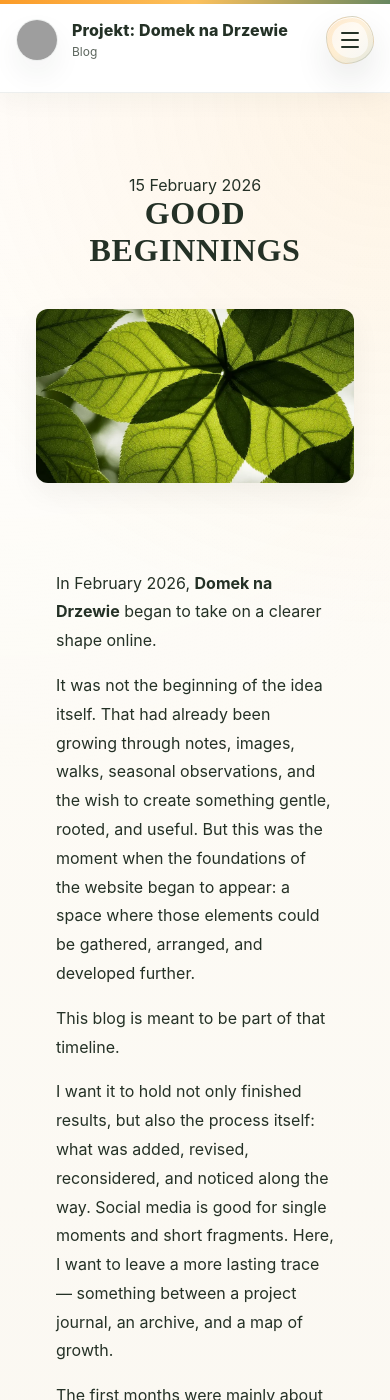
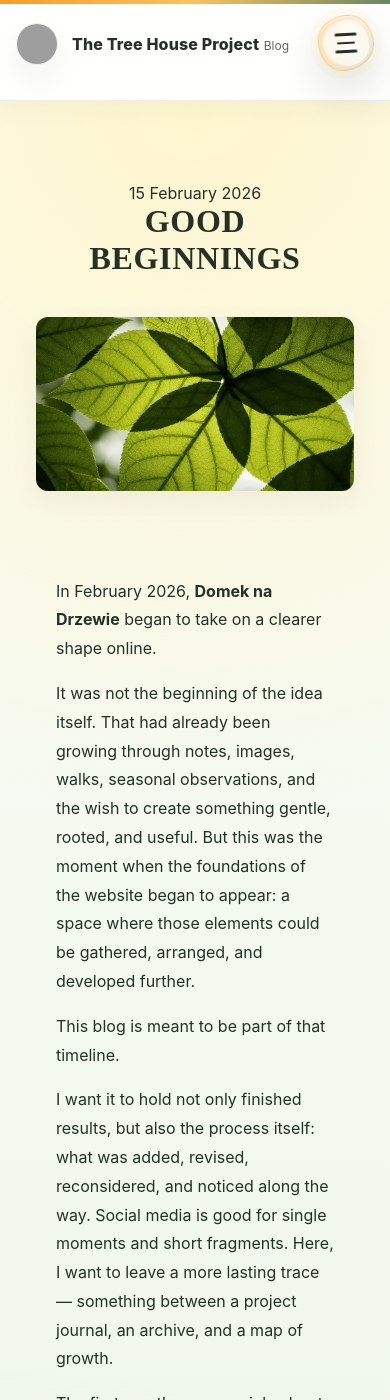
Before and after one commit to akonkia/domeknadrzewie, a Jekyll site: the page built from _posts/2026-02-15-good-foundations.en.md, in a window 390 px wide and 1400 px high. Built offline with Jekyll 4.4.1, drawn with Linux system fonts in a browser that asks for light colours; grey boxes are pictures that could not be loaded.

Commit message:
Blobbed menu

```diff
--- a/_layouts/default.html
+++ b/_layouts/default.html
@@ -20,6 +20,8 @@
   <style>
     :root {
       --sage: #678760;
+      --sage-light: #dfead7;
+      --leaf-mist: #edf5e8;
       --orange: #fb9b27;
       --gold: #fcc15d;
       --cream: #f5f4ef;
@@ -37,7 +39,9 @@
     body {
       margin: 0;
       font-family: Inter, Arial, Helvetica, sans-serif;
-      background: #faf7f0;
+      background:
+        radial-gradient(circle at top left, rgba(255,248,214,0.78), transparent 28%),
+        linear-gradient(180deg, #f8fbf3 0%, #eff6ea 100%);
       color: var(--text);
     }
 
@@ -116,24 +120,26 @@
     /* BEGIN: Organic mobile menu toggle */
     .menu-toggle {
       display: none;
-      width: 48px;
-      height: 48px;
+      width: 56px;
+      height: 56px;
       padding: 0;
-      border: 1px solid rgba(36,49,38,0.12);
+      border: 1px solid rgba(251,155,39,0.30);
       border-radius: 55% 45% 58% 42% / 44% 53% 47% 56%;
-      background: linear-gradient(135deg, rgba(251,155,39,0.28), rgba(252,193,93,0.32) 48%, rgba(103,135,96,0.22));
+      background: linear-gradient(135deg, rgba(251,155,39,0.42), rgba(252,193,93,0.52) 48%, rgba(103,135,96,0.30));
       box-shadow:
-        0 16px 34px rgba(36,49,38,0.10),
+        0 18px 40px rgba(36,49,38,0.14),
+        0 0 0 8px rgba(255,244,196,0.18),
         inset 0 1px 0 rgba(255,255,255,0.8);
       cursor: pointer;
       align-items: center;
       justify-content: center;
       flex-direction: column;
-      gap: 5px;
+      gap: 6px;
       flex-shrink: 0;
       position: relative;
       overflow: hidden;
       isolation: isolate;
+      animation: organic-toggle-float 4.2s ease-in-out infinite;
       transition:
         transform 0.28s ease,
         border-radius 0.34s ease,
@@ -150,82 +156,111 @@
     }
 
     .menu-toggle::before {
-      inset: 5px;
+      inset: 4px;
       border-radius: 58% 42% 46% 54% / 48% 58% 42% 52%;
-      background: rgba(255,255,255,0.64);
+      background: rgba(255,255,255,0.70);
       z-index: 0;
     }
 
     .menu-toggle::after {
-      width: 70px;
-      height: 70px;
-      right: -18px;
-      top: -22px;
+      width: 84px;
+      height: 84px;
+      right: -22px;
+      top: -26px;
       border-radius: 50%;
-      background: radial-gradient(circle, rgba(255,255,255,0.38), rgba(255,255,255,0));
-      opacity: 0.9;
+      background: radial-gradient(circle, rgba(255,255,255,0.54), rgba(255,255,255,0));
+      opacity: 1;
       z-index: 0;
     }
 
     .menu-toggle span {
       display: block;
-      width: 18px;
-      height: 2px;
+      width: 22px;
+      height: 2.5px;
       border-radius: 999px;
       background: var(--text);
-      transition: transform 0.22s ease, opacity 0.22s ease;
+      box-shadow: 0 1px 0 rgba(255,255,255,0.28);
+      transition: transform 0.28s ease, opacity 0.22s ease, width 0.28s ease;
       position: relative;
       z-index: 1;
     }
 
+    .menu-toggle span:nth-child(2) {
+      width: 18px;
+    }
+
+    .menu-toggle:focus-visible {
+      outline: none;
+      box-shadow:
+        0 20px 42px rgba(36,49,38,0.16),
+        0 0 0 10px rgba(251,155,39,0.16),
+        inset 0 1px 0 rgba(255,255,255,0.9);
+    }
+
     @media (hover: hover) {
       .menu-toggle:hover {
-        transform: translateY(-2px) rotate(-4deg) scale(1.04);
+        transform: translateY(-3px) rotate(-7deg) scale(1.10);
         border-radius: 42% 58% 44% 56% / 53% 41% 59% 47%;
         box-shadow:
-          0 22px 42px rgba(36,49,38,0.14),
+          0 26px 48px rgba(36,49,38,0.18),
+          0 0 0 10px rgba(255,244,196,0.22),
           inset 0 1px 0 rgba(255,255,255,0.88);
       }
 
       .menu-toggle:hover::before {
-        transform: scale(1.03) rotate(8deg);
+        transform: scale(1.06) rotate(10deg);
         border-radius: 46% 54% 42% 58% / 56% 42% 58% 44%;
       }
 
       .menu-toggle:hover::after {
-        transform: translate(-4px, 4px) scale(1.08);
+        transform: translate(-6px, 6px) scale(1.14);
       }
     }
 
     .menu-toggle[aria-expanded="true"] span:nth-child(1) {
-      transform: translateY(7px) rotate(45deg);
+      transform: translateY(8.5px) rotate(45deg);
     }
 
     .menu-toggle[aria-expanded="true"] span:nth-child(2) {
       opacity: 0;
+      width: 8px;
     }
 
     .menu-toggle[aria-expanded="true"] span:nth-child(3) {
-      transform: translateY(-7px) rotate(-45deg);
+      transform: translateY(-8.5px) rotate(-45deg);
     }
 
     .menu-toggle[aria-expanded="true"] {
-      transform: rotate(8deg) scale(1.05);
-      border-radius: 42% 58% 44% 56% / 53% 41% 59% 47%;
-      background: linear-gradient(135deg, rgba(251,155,39,0.36), rgba(252,193,93,0.42) 48%, rgba(103,135,96,0.28));
+      animation: none;
+      transform: rotate(10deg) scale(1.12);
+      border-radius: 38% 62% 42% 58% / 56% 38% 62% 44%;
+      background: linear-gradient(135deg, rgba(251,155,39,0.48), rgba(252,193,93,0.58) 48%, rgba(103,135,96,0.34));
       box-shadow:
-        0 22px 42px rgba(36,49,38,0.14),
+        0 28px 54px rgba(36,49,38,0.20),
+        0 0 0 12px rgba(255,244,196,0.24),
         inset 0 1px 0 rgba(255,255,255,0.9);
     }
 
     .menu-toggle[aria-expanded="true"]::before {
-      transform: scale(1.06) rotate(10deg);
-      border-radius: 44% 56% 40% 60% / 60% 39% 61% 40%;
-      background: rgba(255,255,255,0.72);
+      transform: scale(1.10) rotate(14deg);
+      border-radius: 42% 58% 36% 64% / 64% 34% 66% 36%;
+      background: rgba(255,255,255,0.78);
     }
 
     .menu-toggle[aria-expanded="true"]::after {
-      transform: translate(-6px, 6px) scale(1.12);
+      transform: translate(-8px, 9px) scale(1.18);
+    }
+
+    @keyframes organic-toggle-float {
+      0%, 100% {
+        transform: rotate(0deg) translateY(0);
+      }
+      35% {
+        transform: rotate(-3deg) translateY(-1px);
+      }
+      70% {
+        transform: rotate(2deg) translateY(1px);
+      }
     }
     /* END: Organic mobile menu toggle */
     /*
@@ -289,9 +324,10 @@
     .page {
       padding: 42px 0 56px;
       background:
-        radial-gradient(circle at top right, rgba(251,155,39,0.10), transparent 24%),
-        radial-gradient(circle at top left, rgba(255,255,255,0.75), transparent 30%),
-        linear-gradient(180deg, #fffdf8 0%, #f8f5ee 100%);
+        radial-gradient(circle at top right, rgba(251,155,39,0.10), transparent 22%),
+        radial-gradient(circle at top left, rgba(255,248,214,0.76), transparent 26%),
+        linear-gradient(180deg, rgba(255,255,255,0.56), rgba(255,255,255,0)),
+        linear-gradient(180deg, var(--leaf-mist) 0%, var(--sage-light) 100%);
     }
     .nav-label { display: flex; flex-direction: column; align-items: center; justify-content: center; line-height: 1.08; gap: 4px; }
     .nav-pl { display: block; font-size: 0.94rem; font-weight: 800; text-transform: uppercase; letter-spacing: 0.04em; }
@@ -331,16 +367,51 @@
         display: flex;
         flex-direction: column;
         width: 100%;
-        background: rgba(255,255,255,0.96);
-        border: 1px solid rgba(36,49,38,0.06);
-        border-radius: 18px;
-        box-shadow: var(--shadow);
-        transition: max-height 0.35s ease, opacity 0.25s ease;
+        background: linear-gradient(180deg, rgba(255,255,255,0.96), rgba(247,251,242,0.98));
+        border: 1px solid rgba(251,155,39,0.12);
+        border-radius: 30px 24px 34px 22px;
+        box-shadow:
+          0 20px 44px rgba(36,49,38,0.10),
+          inset 0 1px 0 rgba(255,255,255,0.8);
+        position: relative;
+        transform: translateY(-14px) scale(0.94, 0.90);
+        transform-origin: top center;
+        transition: max-height 0.45s ease, opacity 0.24s ease, transform 0.48s cubic-bezier(0.22, 1.18, 0.28, 1);
+      }
+
+      .nav-links::before,
+      .nav-links::after {
+        content: "";
+        position: absolute;
+        pointer-events: none;
+        transition: transform 0.48s cubic-bezier(0.22, 1.18, 0.28, 1), opacity 0.28s ease;
+      }
+
+      .nav-links::before {
+        inset: 0;
+        border-radius: inherit;
+        background:
+          radial-gradient(circle at 14% 12%, rgba(255,244,196,0.58), transparent 22%),
+          radial-gradient(circle at 88% 18%, rgba(251,155,39,0.16), transparent 18%),
+          radial-gradient(circle at 18% 82%, rgba(103,135,96,0.12), transparent 20%);
+        opacity: 0.85;
+      }
+
+      .nav-links::after {
+        width: 130px;
+        height: 68px;
+        top: -14px;
+        right: 18px;
+        border-radius: 58% 42% 60% 40% / 46% 58% 42% 54%;
+        background: radial-gradient(circle, rgba(255,255,255,0.48), rgba(255,255,255,0));
+        opacity: 0.8;
       }
 
       .nav-links.active {
-        max-height: 400px;
+        max-height: 460px;
         opacity: 1;
+        transform: translateY(0) scale(1);
+        animation: organic-menu-reveal 560ms cubic-bezier(0.2, 1.12, 0.3, 1) both;
       }
 
       .nav-links a {
@@ -352,14 +423,54 @@
         border-bottom: 1px solid rgba(36,49,38,0.06);
         justify-content: flex-start;
         flex: none;
+        position: relative;
+        z-index: 1;
+        transition: background 0.22s ease, transform 0.22s ease, padding-left 0.22s ease;
       }
 
       .nav-links a:last-child {
         border-bottom: none;
       }
 
+      .nav-links.active::before {
+        transform: scale(1.02, 1.05);
+      }
+
+      .nav-links.active::after {
+        transform: translate(-8px, 10px) scale(1.06);
+      }
+
       .nav-label {
         align-items: flex-start;
+      }
+
+      @media (hover: hover) {
+        .nav-links a:hover {
+          transform: translateX(4px);
+          padding-left: 22px;
+        }
+      }
+
+      @keyframes organic-menu-reveal {
+        0% {
+          opacity: 0;
+          transform: translateY(-18px) scale(0.90, 0.84);
+          border-radius: 42px 30px 48px 24px;
+        }
+        55% {
+          opacity: 1;
+          transform: translateY(8px) scale(1.03, 1.05);
+          border-radius: 22px 34px 26px 38px;
+        }
+        78% {
+          transform: translateY(-2px) scale(0.99, 0.98);
+          border-radius: 30px 22px 34px 20px;
+        }
+        100% {
+          opacity: 1;
+          transform: translateY(0) scale(1);
+          border-radius: 30px 24px 34px 22px;
+        }
       }
       /* END: Organic mobile menu panel */
       /*
@@ -408,6 +519,13 @@
         gap: 10px;
       }
 
+      .page {
+        background:
+          radial-gradient(circle at top center, rgba(255,244,196,0.82), transparent 32%),
+          radial-gradient(circle at bottom left, rgba(223,234,215,0.88), transparent 42%),
+          linear-gradient(180deg, #fbfdf7 0%, #e9f3e4 100%);
+      }
+
       .brand-mark {
         width: 42px;
         height: 42px;
@@ -450,15 +568,16 @@
   </style>
 </head>
 <body>
+  {% assign current_lang = page.lang | join: "" | strip %}
   <header class="topbar">
     <div class="container nav">
       <div class="nav-head">
-        <a class="brand" href="{% if page.lang == 'en' %}/en/{% else %}/{% endif %}">
+        <a class="brand" href="{% if current_lang == 'en' %}/en/{% else %}/{% endif %}">
           <span class="brand-mark">
             <img src="https://raw.githubusercontent.com/akonkia/domeknadrzewie/main/assets/img/logo.png" alt="Logo" />
           </span>
           <span class="brand-text">
-            <span class="brand-title">{% if page.lang == 'en' %}The Tree House Project{% else %}Projekt: Domek na Drzewie{% endif %}</span>
+            <span class="brand-title">{% if current_lang == 'en' %}The Tree House Project{% else %}Projekt: Domek na Drzewie{% endif %}</span>
             <span class="brand-subtitle">Blog</span>
           </span>
         </a>
@@ -470,19 +589,19 @@
       </div>
 
       <nav class="nav-links" id="site-menu" aria-label="Navigation">
-        <a href="{% if page.lang == 'en' %}/en/{% else %}/{% endif %}">
+        <a href="{% if current_lang == 'en' %}/en/{% else %}/{% endif %}">
           <span class="nav-label">
-            <span class="nav-pl">{% if page.lang == 'en' %}Home{% else %}Strona główna{% endif %}</span>
+            <span class="nav-pl">{% if current_lang == 'en' %}Home{% else %}Strona główna{% endif %}</span>
           </span>
         </a>
 
-        <a href="{% if page.lang == 'en' %}/en/materials/{% else %}/materialy/{% endif %}">
+        <a href="{% if current_lang == 'en' %}/en/materials/{% else %}/materialy/{% endif %}">
           <span class="nav-label">
-            <span class="nav-pl">{% if page.lang == 'en' %}Materials{% else %}Materiały{% endif %}</span>
+            <span class="nav-pl">{% if current_lang == 'en' %}Materials{% else %}Materiały{% endif %}</span>
           </span>
         </a>
 
-        <a href="{% if page.lang == 'en' %}/en/blog/{% else %}/blog/{% endif %}" class="{% if page.url contains '/blog/' %}active{% endif %}">
+        <a href="{% if current_lang == 'en' %}/en/blog/{% else %}/blog/{% endif %}" class="{% if page.url contains '/blog/' %}active{% endif %}">
           <span class="nav-label">
             <span class="nav-pl">Blog</span>
           </span>
@@ -495,17 +614,18 @@
           {% endif %}
 
           {% for trans in translations %}
-            {% if trans.lang != page.lang %}
+            {% assign trans_lang = trans.lang | join: "" | strip %}
+            {% if trans_lang != current_lang %}
               <a href="{{ trans.url | relative_url }}" style="background: rgba(103, 135, 96, 0.1); font-weight: bold;">
                 <span class="nav-label">
-                  <span class="nav-pl">{% if trans.lang == 'en' %}English{% else %}Polski{% endif %}</span>
+                  <span class="nav-pl">{% if trans_lang == 'en' %}English{% else %}Polski{% endif %}</span>
                 </span>
               </a>
             {% endif %}
           {% endfor %}
         {% else %}
           {% comment %} Fallback for pages without IDs - ensures proper label and link {% endcomment %}
-          {% if page.lang == 'en' %}
+          {% if current_lang == 'en' %}
             <a href="/blog/" style="background: rgba(103, 135, 96, 0.1);">
               <span class="nav-label"><span class="nav-pl">Polski</span></span>
             </a>
```
